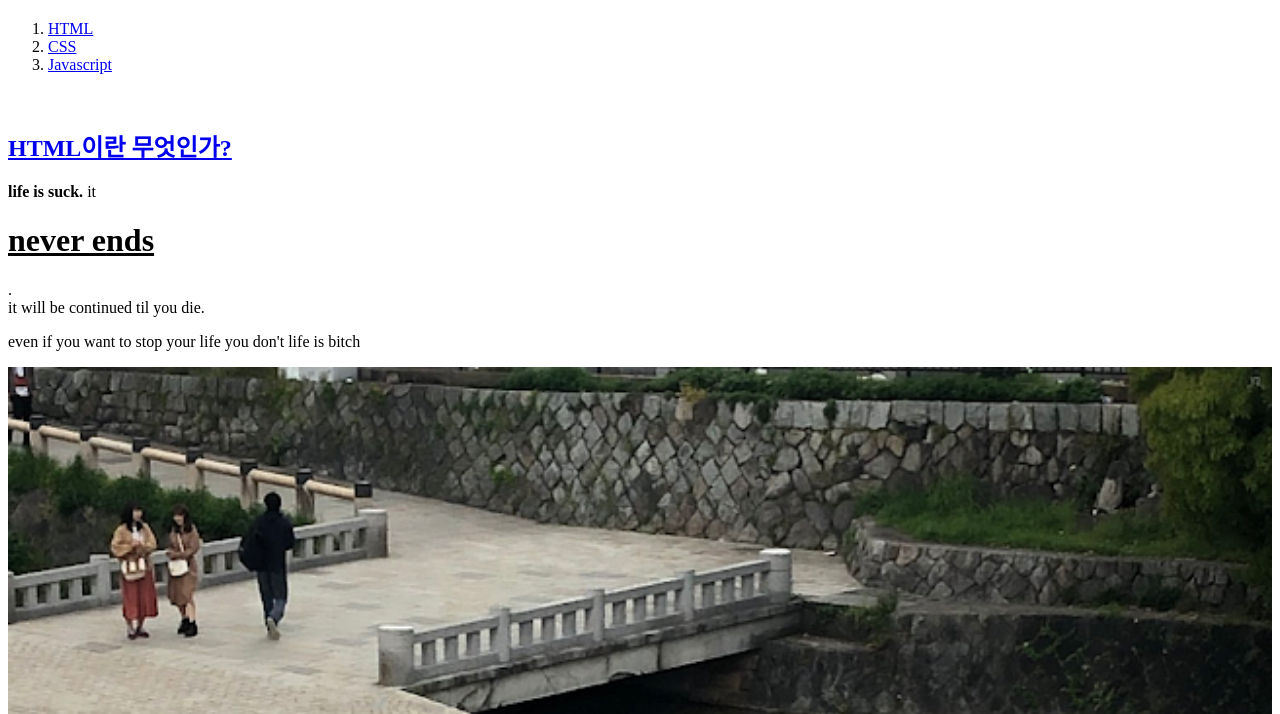
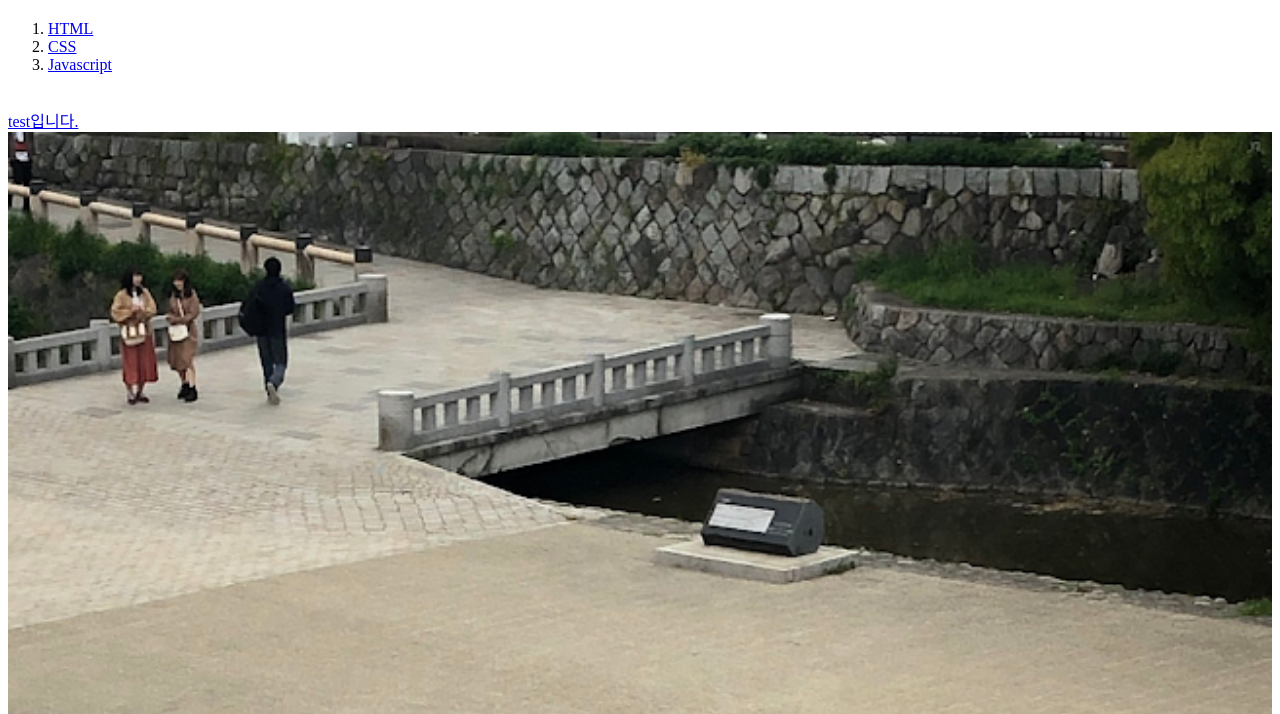
Before and after one commit to imkhs/web1, a plain HTML site: page index.html in a window 1280 px wide. Shown: the part 86-800 px from the top of the page. Drawn offline with Linux system fonts and the light colour scheme.

Commit message:
Update index.html

```diff
--- a/index.html
+++ b/index.html
@@ -15,10 +15,7 @@
 
 
   <br>
-  <h2><a href ="http://www.naver.com" target ="_blank" title="naver감">HTML이란 무엇인가?</a></h2>
-  <strong>life is suck.</strong> it <h1><u>never ends</u></h1>. <br>it will be continued til you die.<br>
-  <p>even if you want to stop your life you don't
-  life is bitch</p>
+test입니다.
   <img src="test1.png" width ="100%">
 </body>
 </html>
```
